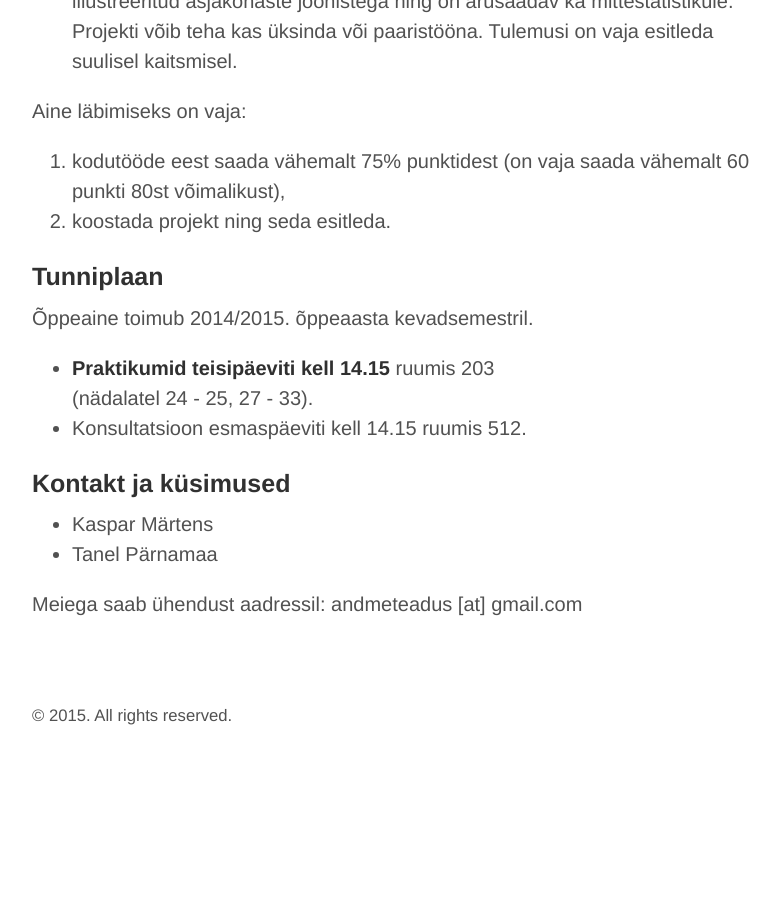
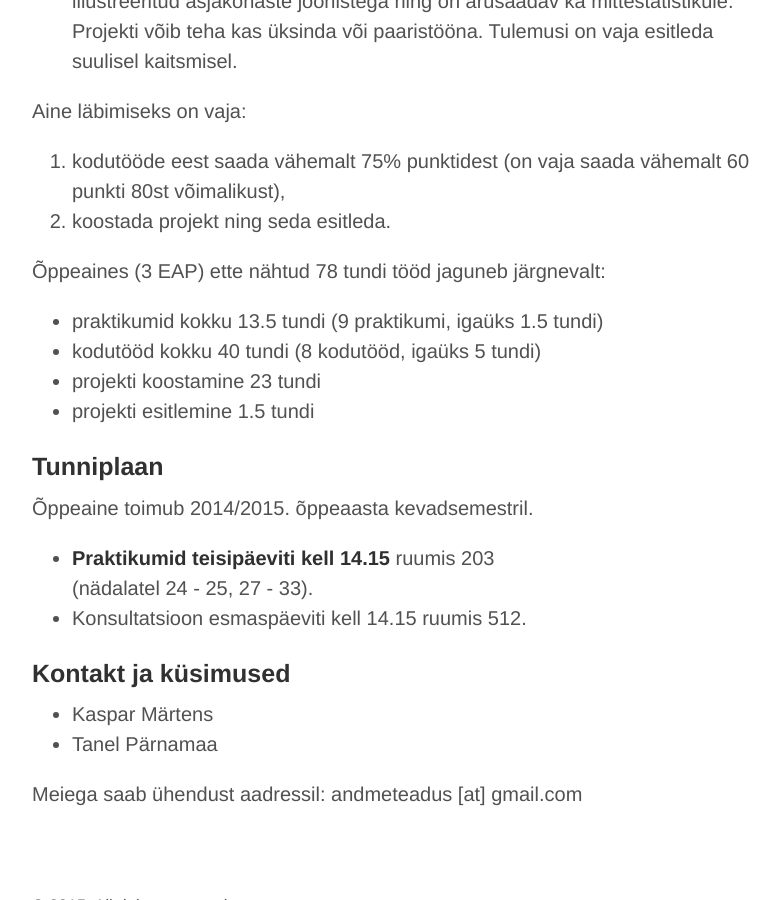
Before and after one commit to andmeteadus/2015, a Jekyll site: the page built from index.md, in a window 1280 px wide and 900 px high, scrolled down 2728 px. Shown: the whole window, without its empty margins (248-1028 px from the left). Built offline with Jekyll 4.4.1, drawn with Linux system fonts in a browser that asks for light colours; the list of posts is cut into pages by our own code; before the commit the page ends 3457 px from its top, so only the background shows below that.

Commit message:
Added workload info

```diff
--- a/index.md
+++ b/index.md
@@ -74,6 +74,13 @@ Aine läbimiseks on vaja:
 1. kodutööde eest saada vähemalt 75% punktidest (on vaja saada vähemalt 60 punkti 80st võimalikust),
 2. koostada projekt ning seda esitleda.
 
+Õppeaines (3 EAP) ette nähtud 78 tundi tööd jaguneb järgnevalt:
+
+* praktikumid kokku 13.5 tundi (9 praktikumi, igaüks 1.5 tundi)
+* kodutööd kokku 40 tundi (8 kodutööd, igaüks 5 tundi)
+* projekti koostamine 23 tundi
+* projekti esitlemine 1.5 tundi
+
 # Tunniplaan
 
 Õppeaine toimub 2014/2015. õppeaasta kevadsemestril.
```
